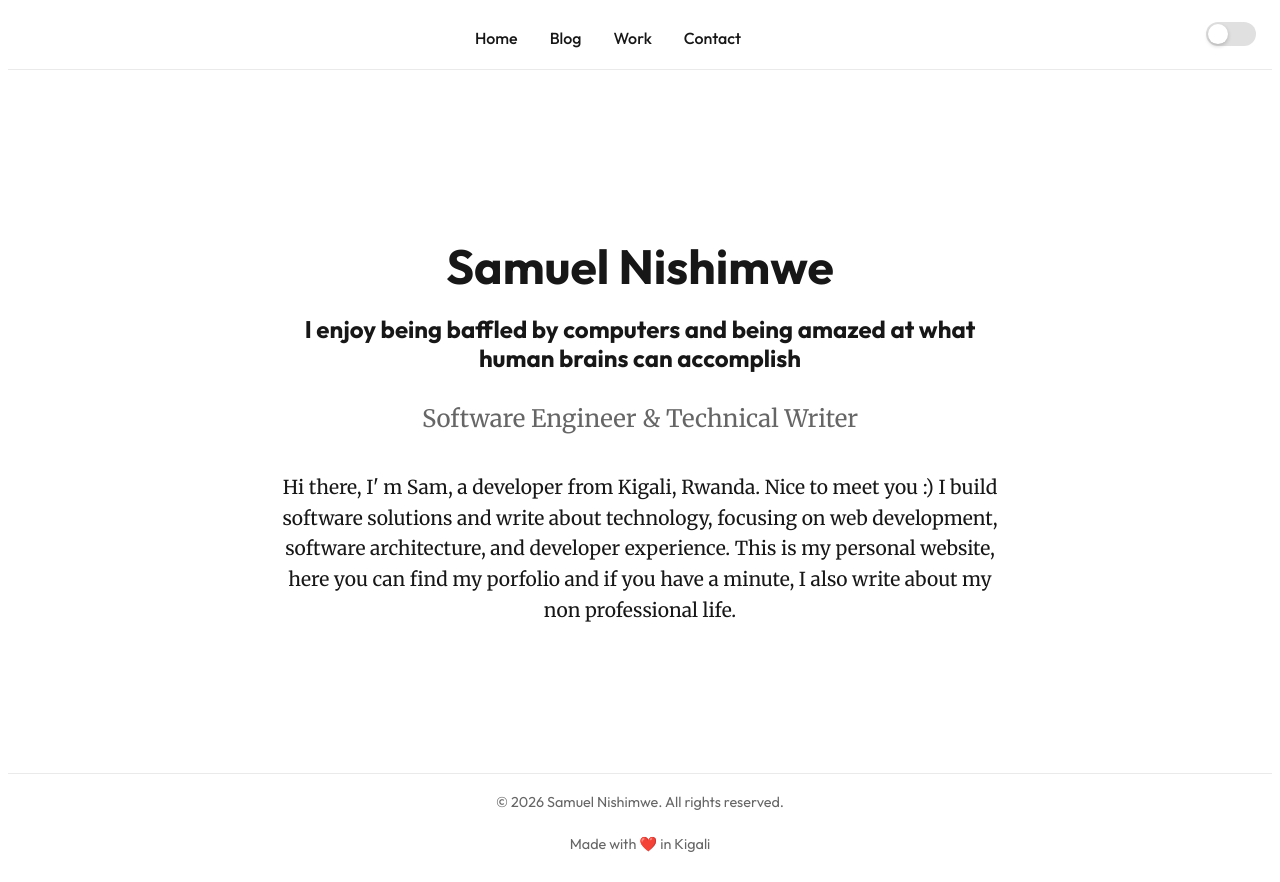
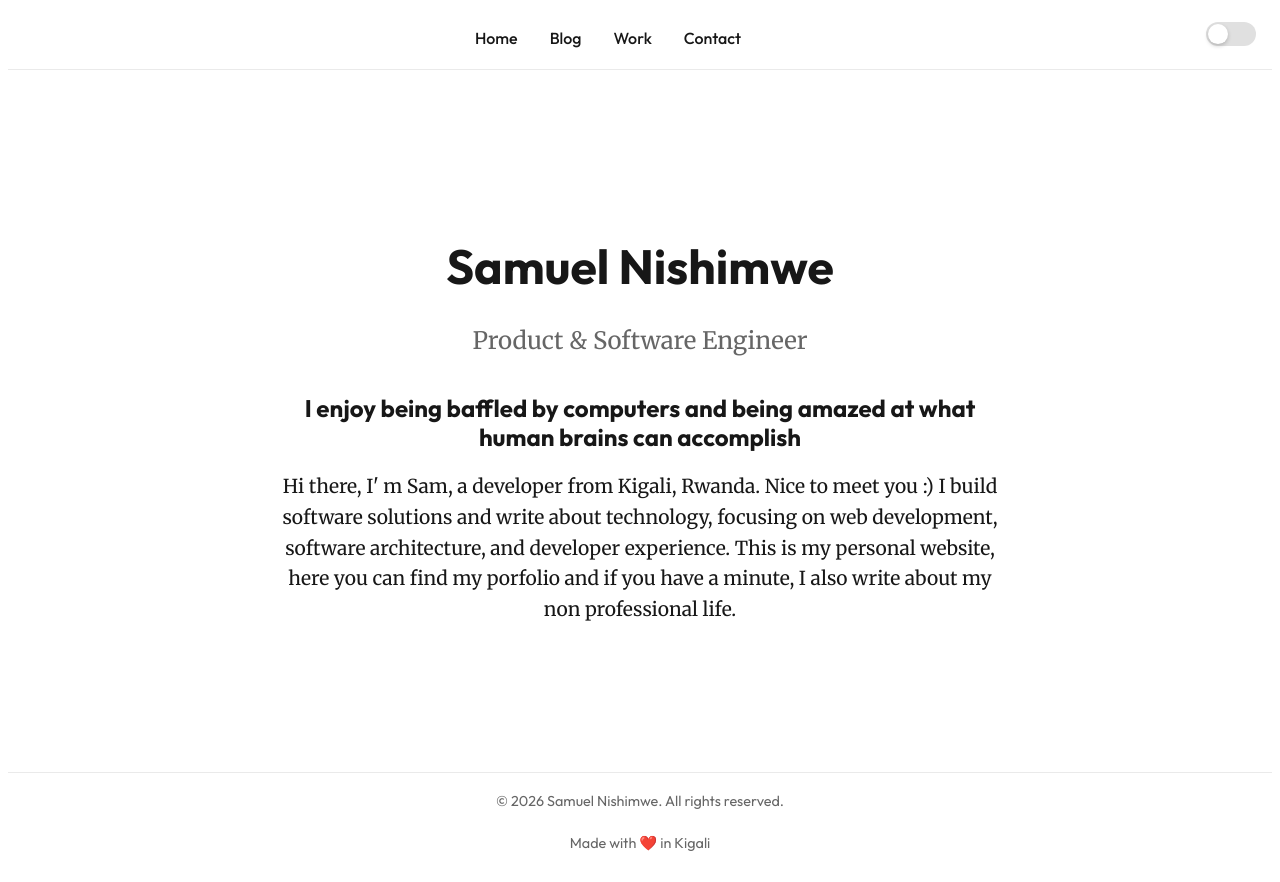
Before and after one commit to ceelogre/presence, a Next.js app: page / in a window 1280 px wide. Built offline with nearby package versions, Linux system fonts and the light colour scheme.

Commit message:
feat: update header title

```diff
--- a/src/app/page.tsx
+++ b/src/app/page.tsx
@@ -5,8 +5,8 @@ export default function Home() {
     <div className={styles.home}>
       <section className={styles.hero}>
         <h1>Samuel Nishimwe</h1>
+        <p className={styles.subtitle}>Product & Software Engineer </p>
         <h2>I enjoy being baffled by computers and being amazed at what human brains can accomplish</h2>
-        <p className={styles.subtitle}>Software Engineer & Technical Writer</p>
         <p className={styles.description}>
           Hi there, I&apos; m Sam, a developer from Kigali, Rwanda. Nice to meet you :)
           I build software solutions and write about technology, focusing on web development,
```
